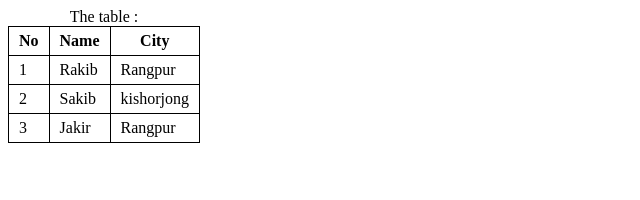
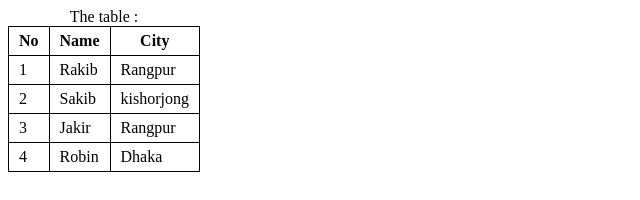
Before and after one commit to RakibCSE30/htm-five, a plain HTML site: page table.html in a window 1280 px wide. Shown: the whole page, without its empty margins (0-640 px from the left). Drawn offline with Linux system fonts and the light colour scheme.

Commit message:
Simple Commit for this table:

```diff
--- a/table.html
+++ b/table.html
@@ -41,6 +41,11 @@
                 <td>Jakir</td>
                 <td>Rangpur</td>
             </tr>
+            <tr>
+                <td>4</td>
+                <td>Robin</td>
+                <td>Dhaka</td>
+            </tr>
 
 
         </tbody>
```
